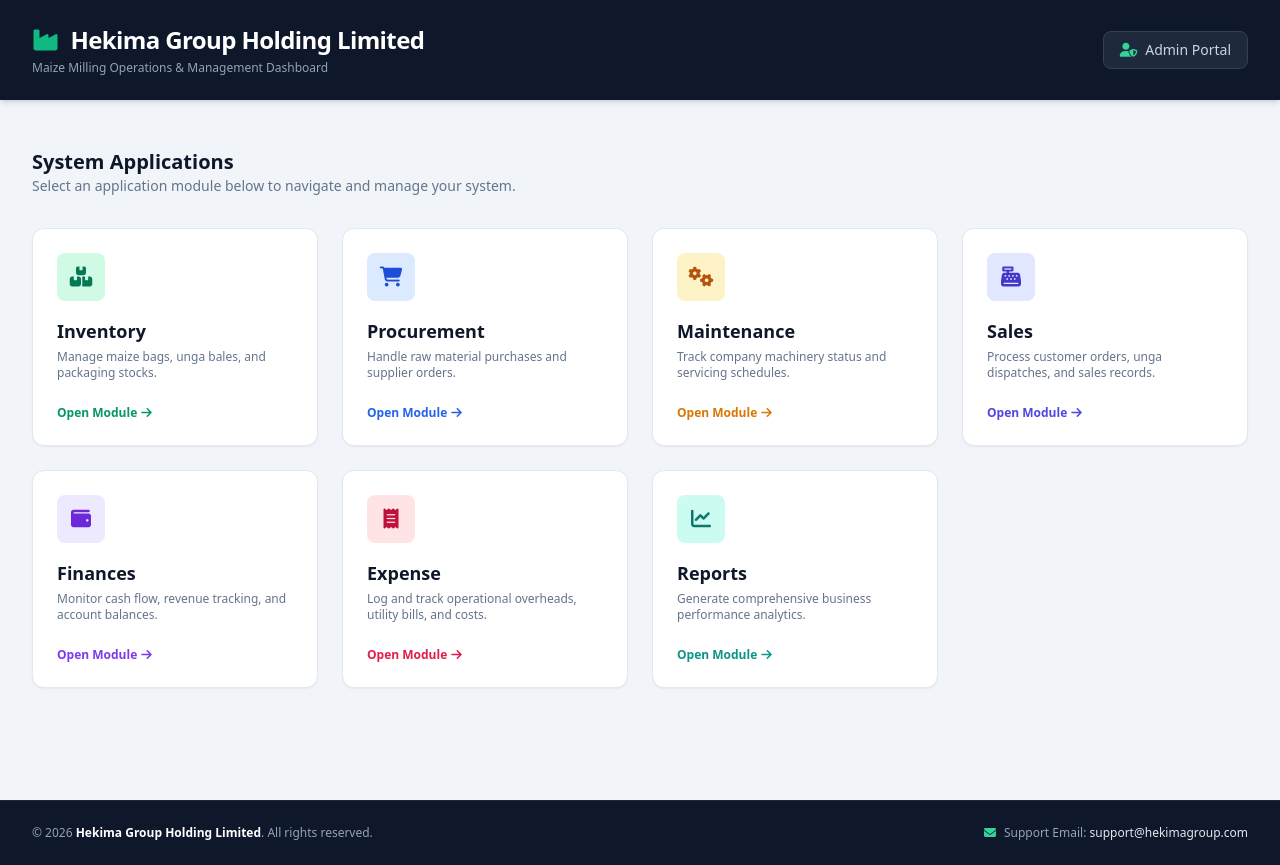
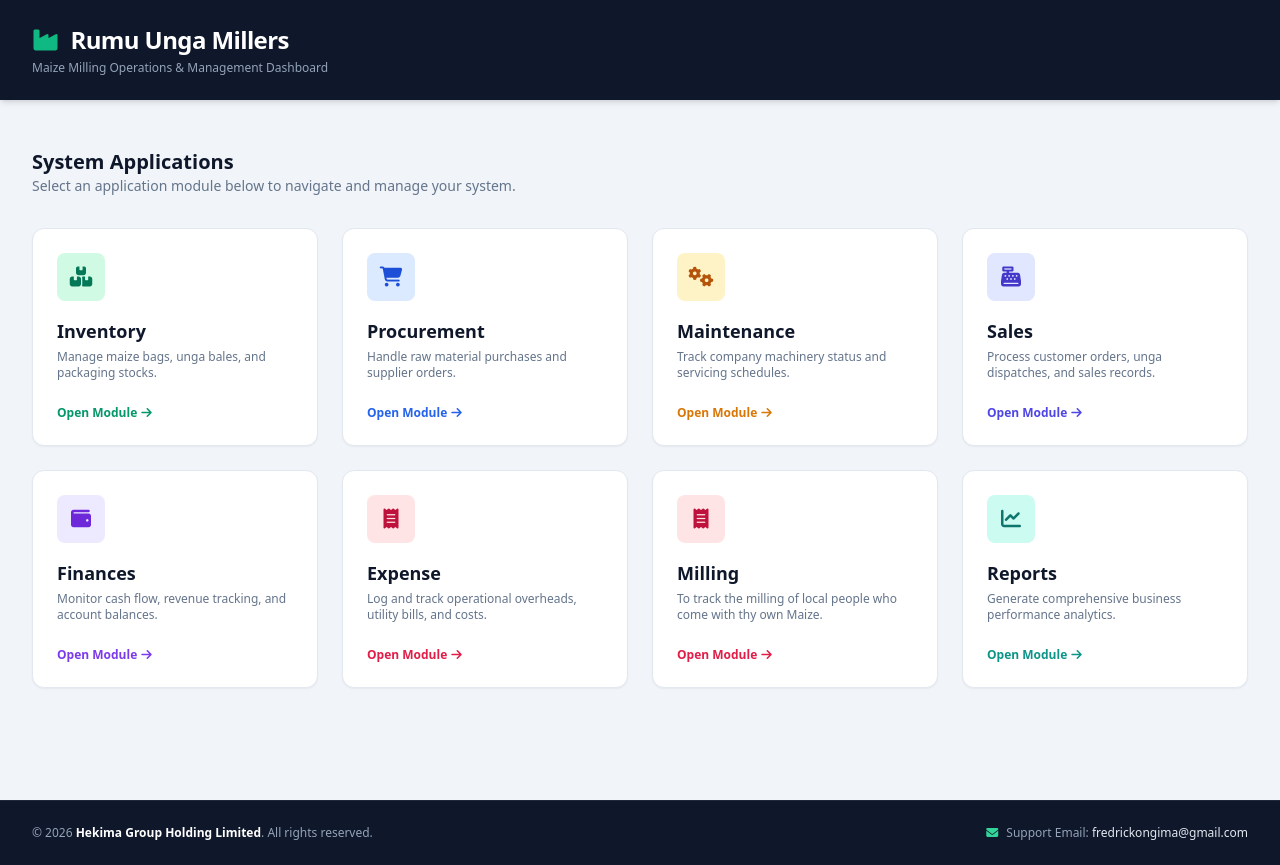
Before and after one commit to FREDRICK18682/Rumu-Unga-Management-System, a Django app: template Home/templates/Home/Home.html in a window 1280 px wide. Run offline with Django 5.2, Linux system fonts and the light colour scheme; the template is opened without the code that fills it, so the values that code supplies are empty; some libraries are stand-ins or nearby versions.

Commit message:
worked on connect my procurement app to the home app

```diff
--- a/Home/templates/Home/Home.html
+++ b/Home/templates/Home/Home.html
@@ -14,13 +14,11 @@
         <div class="max-w-7xl mx-auto px-4 sm:px-6 lg:px-8 py-6 flex flex-col sm:flex-row justify-between items-center gap-4">
             <div>
                 <h1 class="text-2xl font-extrabold tracking-tight flex items-center gap-3">
-                    <i class="fa-solid fa-industry text-emerald-500"></i> Hekima Group Holding Limited
+                    <i class="fa-solid fa-industry text-emerald-500"></i> Rumu Unga Millers
                 </h1>
                 <p class="text-xs text-slate-400 mt-1">Maize Milling Operations & Management Dashboard</p>
             </div>
-            <div class="text-sm bg-slate-800 px-4 py-2 rounded-lg border border-slate-700 text-slate-300 flex items-center gap-2">
-                <i class="fa-solid fa-user-shield text-emerald-400"></i> Admin Portal
-            </div>
+
         </div>
     </header>
 
@@ -48,7 +46,7 @@
             </a>
 
             <!-- 2. Procurement App -->
-            <a href="/procurement/" class="bg-white rounded-xl p-6 shadow-sm border border-slate-200 hover:border-blue-500 hover:shadow-md transition group flex flex-col justify-between">
+            <a href="{% url 'procurement:index' %}" class="bg-white rounded-xl p-6 shadow-sm border border-slate-200 hover:border-blue-500 hover:shadow-md transition group flex flex-col justify-between">
                 <div>
                     <div class="w-12 h-12 bg-blue-100 text-blue-700 rounded-lg flex items-center justify-center text-xl mb-4 group-hover:bg-blue-600 group-hover:text-white transition">
                         <i class="fa-solid fa-cart-shopping"></i>
@@ -117,6 +115,20 @@
                 </div>
             </a>
 
+            <!-- 6. Milling App -->
+            <a href="/milling/" class="bg-white rounded-xl p-6 shadow-sm border border-slate-200 hover:border-rose-500 hover:shadow-md transition group flex flex-col justify-between">
+                <div>
+                    <div class="w-12 h-12 bg-rose-100 text-rose-700 rounded-lg flex items-center justify-center text-xl mb-4 group-hover:bg-rose-600 group-hover:text-white transition">
+                        <i class="fa-solid fa-receipt"></i>
+                    </div>
+                    <h3 class="text-lg font-bold text-slate-900 group-hover:text-rose-600 transition">Milling</h3>
+                    <p class="text-xs text-slate-500 mt-1">To track the milling of local people  who come with thy own Maize.</p>
+                </div>
+                <div class="mt-6 flex items-center text-xs font-semibold text-rose-600 gap-1">
+                    Open Module <i class="fa-solid fa-arrow-right"></i>
+                </div>
+            </a>
+
             <!-- 7. Reports App -->
             <a href="/reports/" class="bg-white rounded-xl p-6 shadow-sm border border-slate-200 hover:border-teal-500 hover:shadow-md transition group flex flex-col justify-between">
                 <div>
@@ -140,7 +152,7 @@
             <p>&copy; 2026 <span class="text-white font-semibold">Hekima Group Holding Limited</span>. All rights reserved.</p>
             <div class="flex items-center gap-2">
                 <i class="fa-solid fa-envelope text-emerald-400"></i>
-                <span>Support Email: <a href="mailto:support@hekimagroup.com" class="text-slate-200 hover:underline">support@hekimagroup.com</a></span>
+                <span>Support Email: <a href="mailto:support@hekimagroup.com" class="text-slate-200 hover:underline">fredrickongima@gmail.com</a></span>
             </div>
         </div>
     </footer>
--- /dev/null
+++ b/Home/urls.py
@@ -0,0 +1,6 @@
+from django.urls import path
+from . import views
+
+urlpatterns = [
+    path('', views.home_view, name='home'),
+]
--- a/Home/views.py
+++ b/Home/views.py
@@ -1,3 +1,5 @@
 from django.shortcuts import render
 
 # Create your views here.
+def home_view(request):
+    return render(request, 'home/home.html')
--- a/procurement/urls.py
+++ b/procurement/urls.py
@@ -5,9 +5,9 @@ from .views import (procurement_view,
                 get_stock_summary,
                 update_stock_summary
                 )
-
+app_name = 'procurement'
 urlpatterns = [
-    path('procurement/', procurement_view, name='procurement-page'),
+    path('', procurement_view, name='index'),
 
     path('api/maize/', MaizeProcurementAPIView.as_view(), name='api-maize'),
     path('api/packaging/', PackagingProcurementAPIView.as_view(), name='api-packaging'),
--- a/ungamillsystem/settings.py
+++ b/ungamillsystem/settings.py
@@ -46,6 +46,7 @@ INSTALLED_APPS = [
     'reports',
     'sales',
     'rest_framework',
+    'Home',
 ]
 
 MIDDLEWARE = [
--- a/ungamillsystem/urls.py
+++ b/ungamillsystem/urls.py
@@ -15,11 +15,11 @@ Including another URLconf
     2. Add a URL to urlpatterns:  path('blog/', include('blog.urls'))
 """
 from django.contrib import admin
-from django.urls import path
 from django.views.generic import RedirectView
 from django.urls import path, include
 urlpatterns = [
     path('admin/', admin.site.urls),
-    path('', RedirectView.as_view(url='procurement/', permanent=False)),
-    path('', include('procurement.urls')),
+    path('', RedirectView.as_view(url='Home/', permanent=False)),
+    path('procurement/', include('procurement.urls')),
+    path('Home/', include('Home.urls')),
 ]
```
Also changed, not shown: procurement/templates/procurement/procurement.html (+4 -4 lines).
